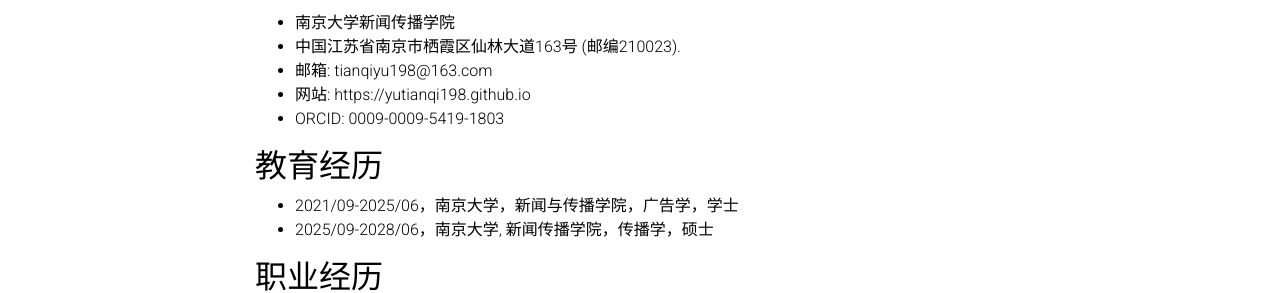
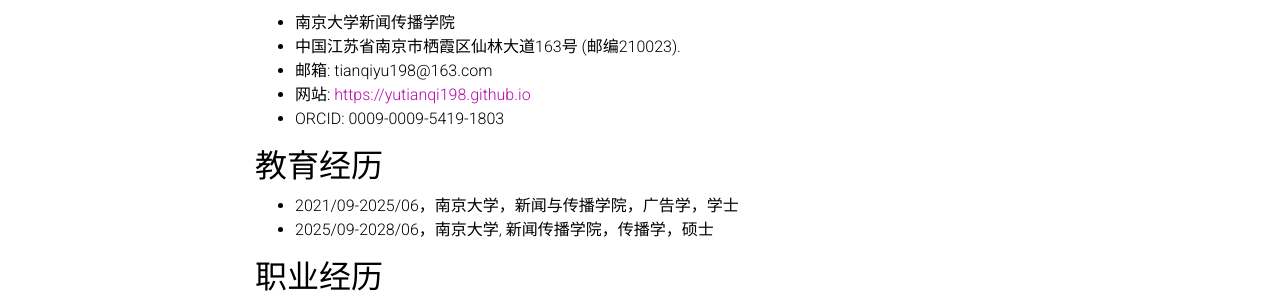
Before and after one commit to yutianqi198/yutianqi198, a Jekyll site: the page built from _pages/中文.md, in a window 1280 px wide and 1061 px high. Shown: the part 420-713 px from the top of the window. Built offline with Jekyll 4.4.1, drawn with Linux system fonts in a browser that asks for light colours; comment, search, counter and statistics services are not loaded; a style sheet for code colours, icons or effects is not loaded; part of the change alters nothing that is shown.

Commit message:
Update 中文.md

```diff
--- a/_pages/中文.md
+++ b/_pages/中文.md
@@ -25,7 +25,7 @@ nav_order: 6  # 导航栏位置
 - 南京大学新闻传播学院
 - 中国江苏省南京市栖霞区仙林大道163号 (邮编210023).
 - 邮箱: tianqiyu198@163.com
-- 网站: https://yutianqi198.github.io
+- 网站: [https://yutianqi198.github.io](https://yutianqi198.github.io/yutianqi198/)
 - ORCID: 0009-0009-5419-1803
 
 ## 教育经历
```
